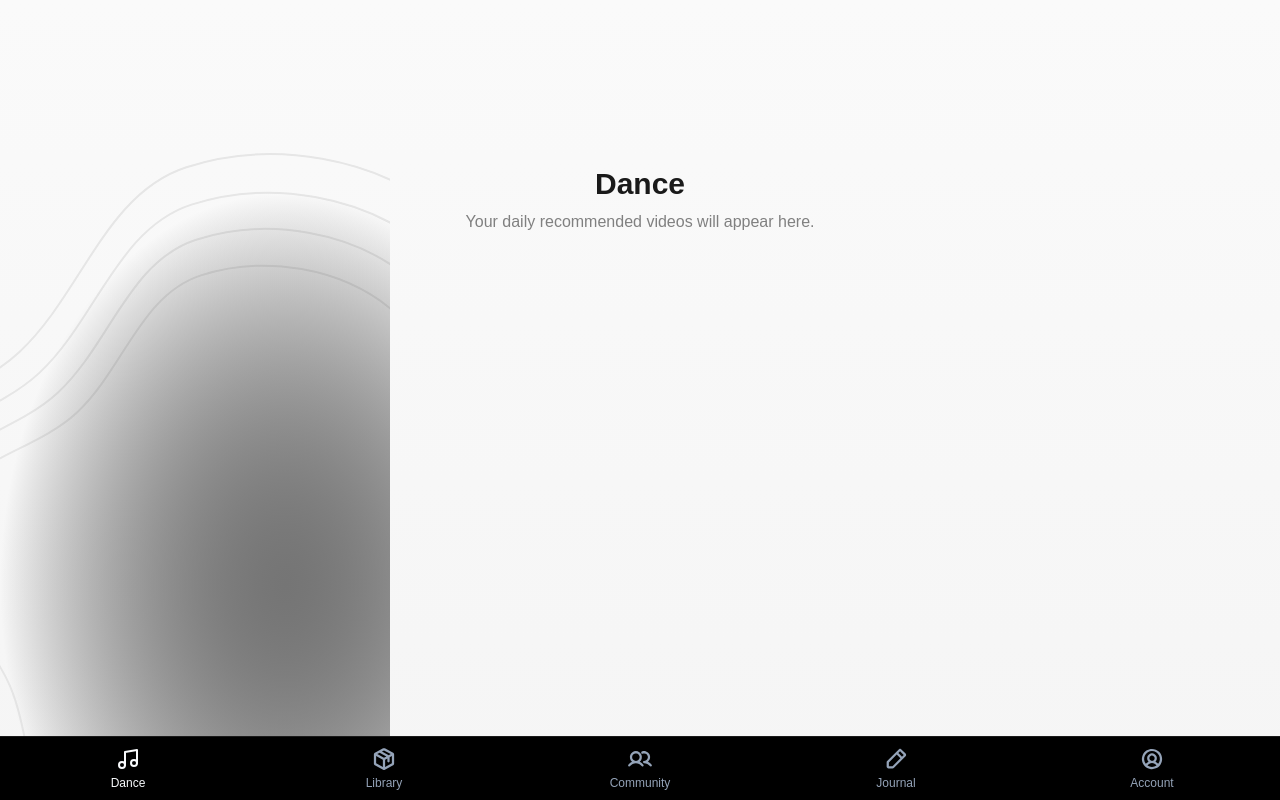
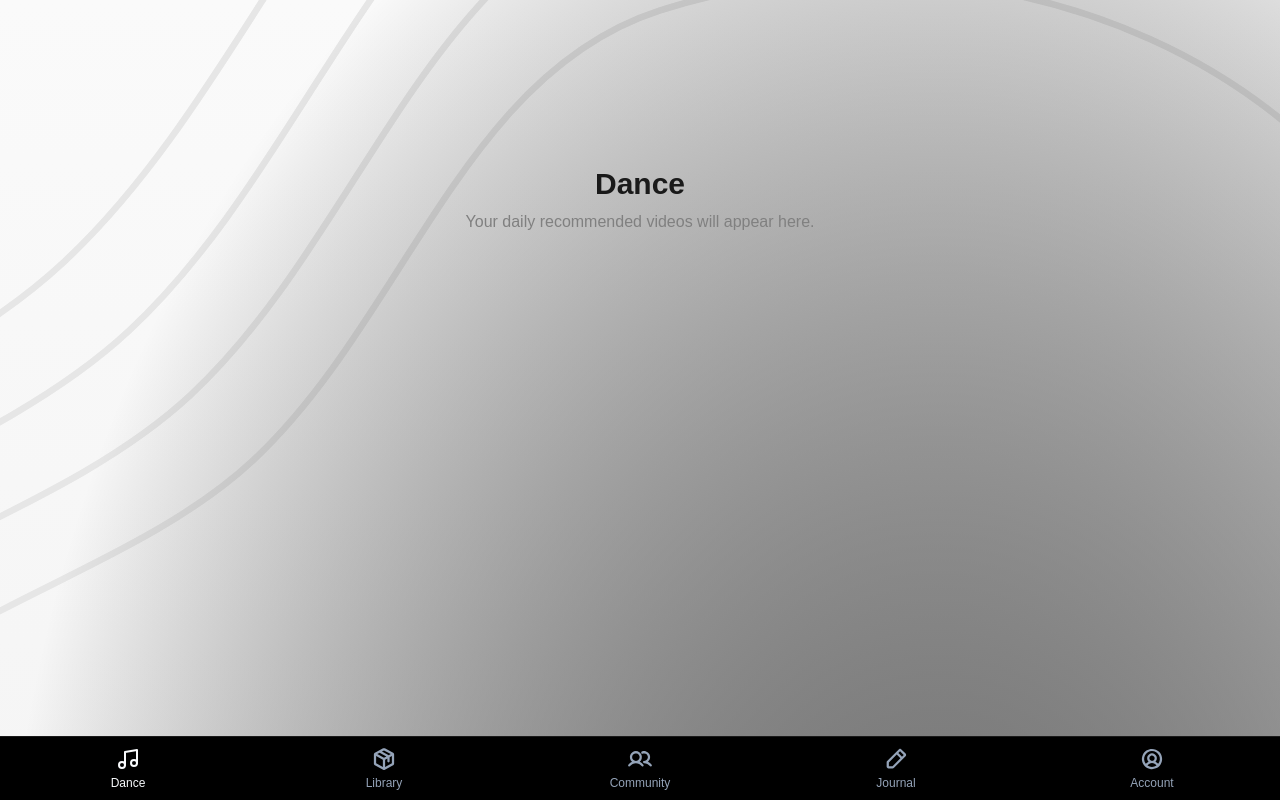
Before and after one commit to orangedrum/ytapp, a Next.js app: page / in a window 1280 px wide. Built offline with nearby package versions, Linux system fonts and the light colour scheme; a web font is replaced by a local one.

Commit message:
dance background take 3

```diff
--- a/components/ui/dance-page-background.tsx
+++ b/components/ui/dance-page-background.tsx
@@ -15,12 +15,13 @@ const DancePageBackground = React.forwardRef<HTMLDivElement, DancePageBackground
         {...props}
       >
         <svg
-          width="390"
-          height="760"
+          width="100%"
+          height="100%"
           viewBox="0 0 390 760"
           fill="none"
           xmlns="http://www.w3.org/2000/svg"
-          className="absolute left-0 top-[14px] w-[390px] h-auto max-w-full"
+          className="absolute inset-0 w-full h-full"
+          preserveAspectRatio="xMidYMid slice"
         >
           <g clipPath="url(#clip0_2411_6795)">
             <path
```
